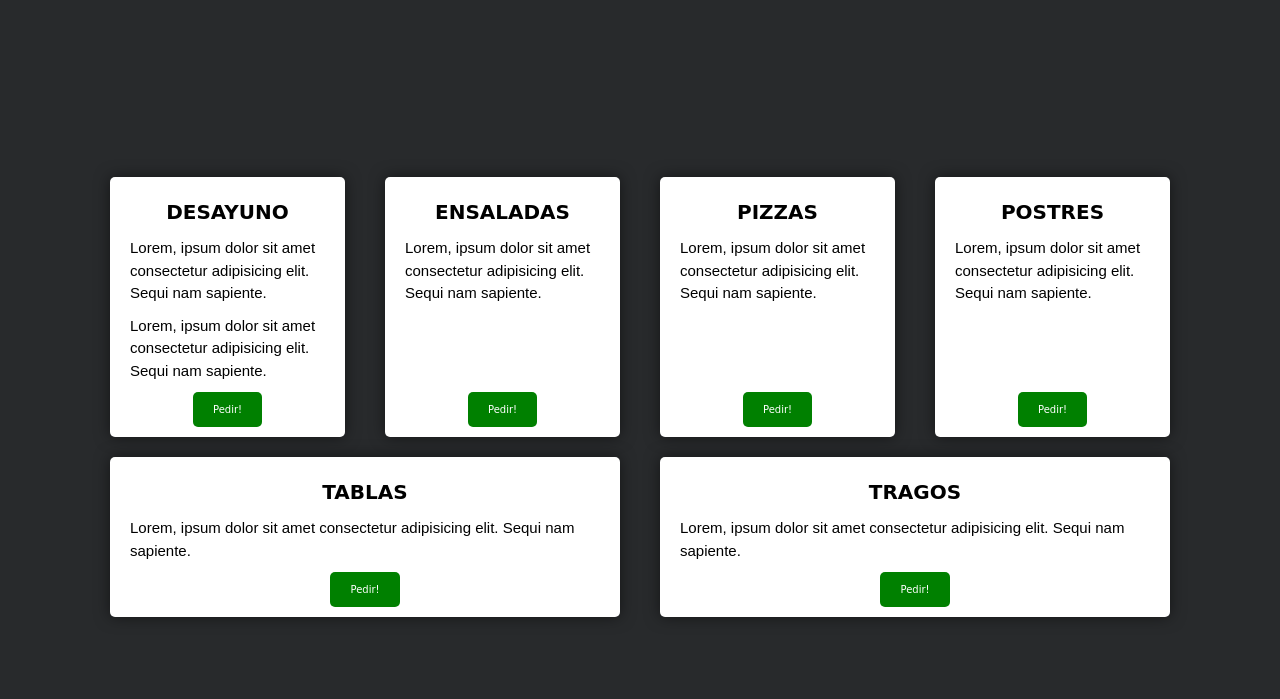
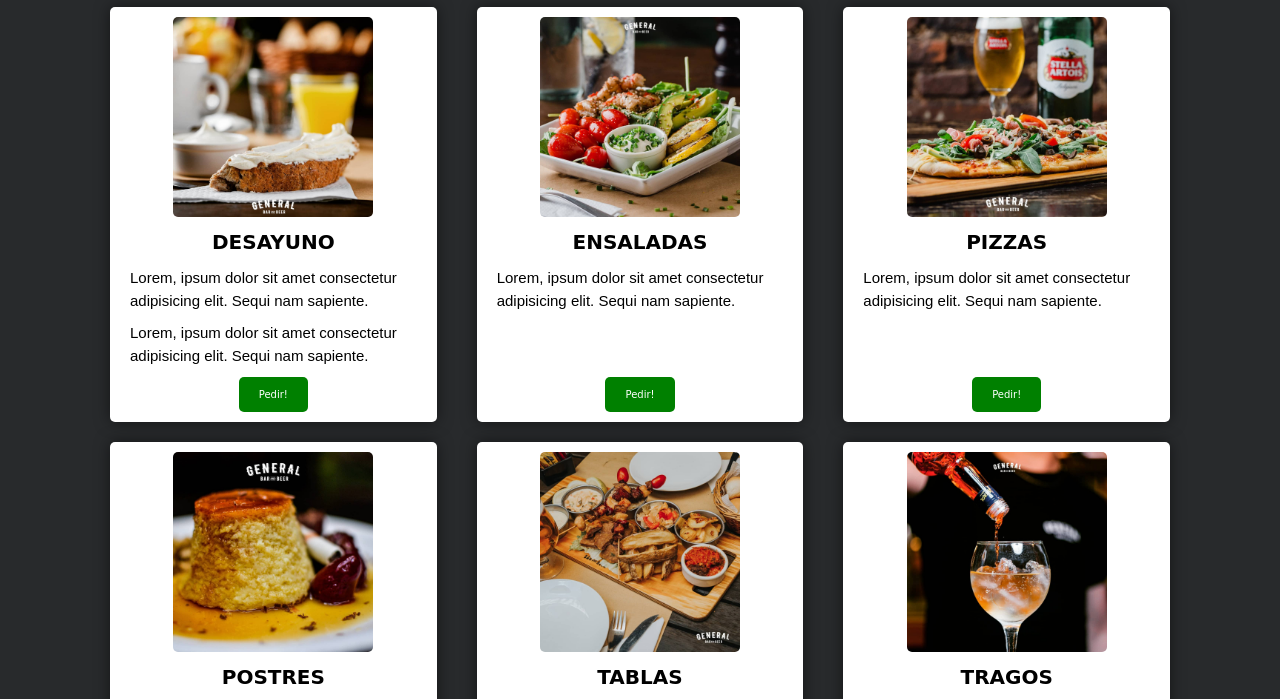
Before and after one commit to espiralverde/DW-23500-Martin_Sosa, a plain HTML site: page pages/menu.html in a window 1280 px wide. Shown: the part 77-776 px from the top of the page. Drawn offline with Linux system fonts and the light colour scheme; the site is published under a folder, as on GitHub Pages, so addresses that start at the root find nothing; a web font is replaced by a local one.

Commit message:
Corrección rutas fotos

```diff
--- a/css/style.css
+++ b/css/style.css
@@ -267,7 +267,6 @@
   padding: 10px 20px;
   border-radius: 5px;
 }
-
 /* FOOTER */
 footer {
   display: flex;
--- a/pages/menu.html
+++ b/pages/menu.html
@@ -29,38 +29,39 @@
             <div class="container">
                 <div class="row">
                     <div class="card-menu">
-                        <img src="/resources/img/meriendas.jpg" alt="">
+                        <!-- <img src="/resources/img/meriendas.jpg" alt=""> -->
+                        <img src="./../resources/img/meriendas.jpg" alt="Foto Meriendas">
                         <h4>Desayuno</h4>
                         <p>Lorem, ipsum dolor sit amet consectetur adipisicing elit. Sequi nam sapiente.</p>
                         <p>Lorem, ipsum dolor sit amet consectetur adipisicing elit. Sequi nam sapiente.</p>
                         <a target="blank" href="https://drive.google.com/file/d/1Zy0V6uyIqoH9Z06DKGOvx2ii6RvOa6hV/view" class="btn">Pedir!</a>
                     </div>
                     <div class="card-menu">
-                        <img src="/resources/img/ensaladas.jpg" alt="">
+                        <img src="./../resources/img/ensaladas.jpg" alt="Foto Ensaladas">
                         <h4>Ensaladas</h4>
                         <p>Lorem, ipsum dolor sit amet consectetur adipisicing elit. Sequi nam sapiente.</p>
                         <a target="blank" href="https://pedix.app/general-bar/categoria/dmtf93ilrbc2VLZNIHDR" class="btn">Pedir!</a>
                     </div>
                     <div class="card-menu">
-                        <img src="/resources/img/pizzas.jpg" alt="">
+                        <img src="./../resources/img/pizzas.jpg" alt="Foto Pizzas">
                         <h4>Pizzas</h4>
                         <p>Lorem, ipsum dolor sit amet consectetur adipisicing elit. Sequi nam sapiente.</p>
                         <a target="blank" href="https://pedix.app/general-bar/categoria/Ezv489YaPuq89dK8Cy7S" class="btn">Pedir!</a>
                     </div>
                     <div class="card-menu">
-                        <img src="/resources/img/postres.jpg" alt="">
+                        <img src="./../resources/img/postres.jpg" alt="Foto Postres">
                         <h4>Postres</h4>
                         <p>Lorem, ipsum dolor sit amet consectetur adipisicing elit. Sequi nam sapiente.</p>
                         <a target="blank" href="https://drive.google.com/file/d/1Zy0V6uyIqoH9Z06DKGOvx2ii6RvOa6hV/view" class="btn">Pedir!</a>
                     </div>
                     <div class="card-menu">
-                        <img src="/resources/img/tablas.jpg" alt="">
+                        <img src="./../resources/img/tablas.jpg" alt="Foto Tablas">
                         <h4>Tablas</h4>
                         <p>Lorem, ipsum dolor sit amet consectetur adipisicing elit. Sequi nam sapiente.</p>
                         <a target="blank" href="https://drive.google.com/file/d/1Zy0V6uyIqoH9Z06DKGOvx2ii6RvOa6hV/view" class="btn">Pedir!</a>
                     </div>
                     <div class="card-menu">
-                        <img src="/resources/img/tragos.jpg" alt="">
+                        <img src="./../resources/img/tragos.jpg" alt="Foto Tragos">
                         <h4>Tragos</h4>
                         <p>Lorem, ipsum dolor sit amet consectetur adipisicing elit. Sequi nam sapiente.</p>
                         <a target="blank" href="https://drive.google.com/file/d/1GDuzGwzOrBuQnOqYSivfWtSwVLQpSjCi/view" class="btn">Pedir!</a>
```
Also changed, not shown: pages/contacto.html (+0 -1 lines).
